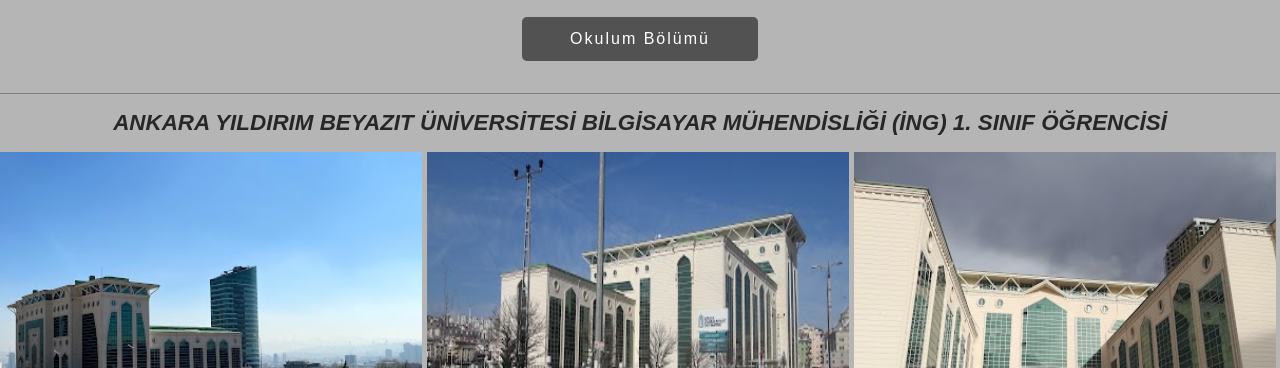
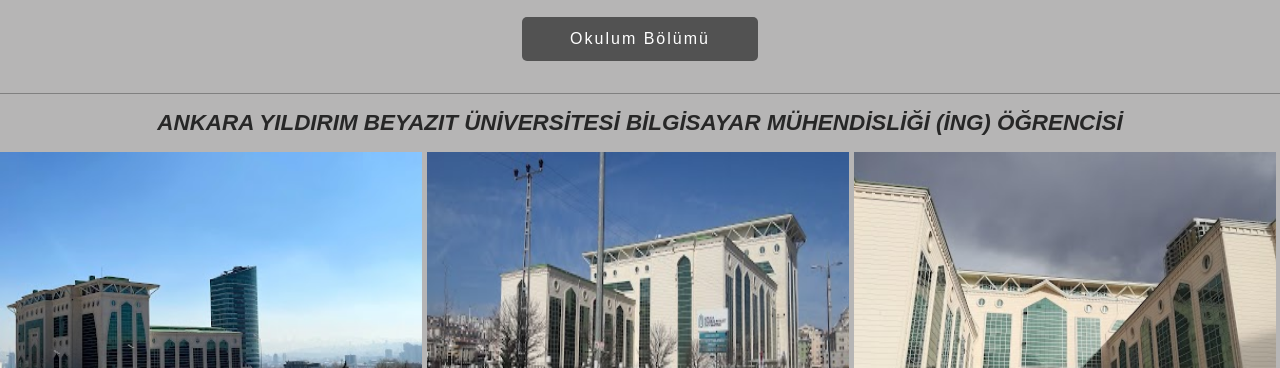
Before and after one commit to yusufakkyz/yusufakkyz.github.io, a plain HTML site: page index.html in a window 1280 px wide. Shown: the part 732-1100 px from the top of the page. Drawn offline with Linux system fonts and the light colour scheme.

Commit message:
yeni
yeni

```diff
--- a/index.html
+++ b/index.html
@@ -47,7 +47,7 @@
 
 <section id="School">
 
-<h3 class="textcenter" style="font-style: italic; font-size: 1.4rem; padding: 1rem  ">ANKARA YILDIRIM BEYAZIT ÜNİVERSİTESİ BİLGİSAYAR MÜHENDİSLİĞİ (İNG) 1. SINIF ÖĞRENCİSİ</h3>
+<h3 class="textcenter" style="font-style: italic; font-size: 1.4rem; padding: 1rem  ">ANKARA YILDIRIM BEYAZIT ÜNİVERSİTESİ BİLGİSAYAR MÜHENDİSLİĞİ (İNG) ÖĞRENCİSİ</h3>
 
 <img class="pct1" src="2021-03-05.jpg" alt="Ankara Yıldırım Beyazıt Üniversitesi" width="33%" height="350">
 <img class="pct1" src="2018-02-17.jpg" alt="Ankara Yıldırım Beyazıt Üniversitesi" width="33%" height="350">
```
